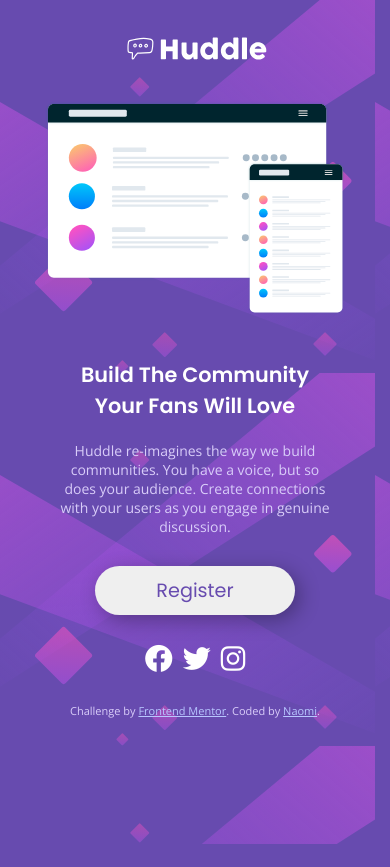
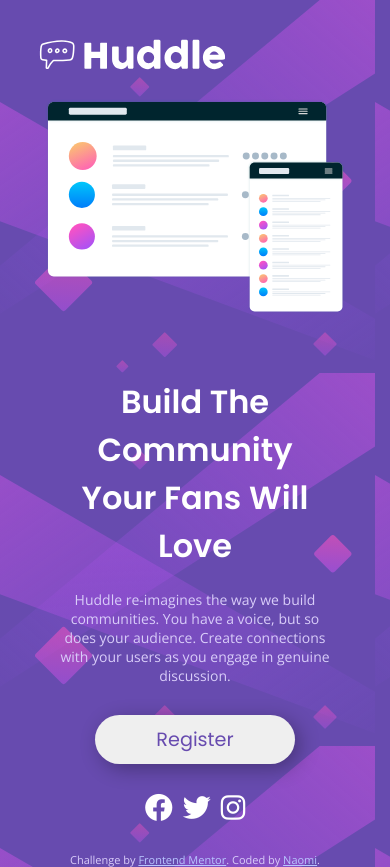
Before and after one commit to naomichoe/huddle-landing, a plain HTML site: page index.html in a window 390 px wide. Before the commit the page ends 844 px from the top, so only its background shows below. Drawn offline with nearby package versions, Linux system fonts and the light colour scheme.

Commit message:
Added a new media query

```diff
--- a/style.css
+++ b/style.css
@@ -23,7 +23,7 @@ body {
     color: #fff;
     font-family: 'Open Sans', sans-serif;
     font-weight: 400;
-    font-size: 16px;
+    font-size: 18px;
 }
 
 h1 {
@@ -48,8 +48,8 @@ button {
     border-radius: 50px;
     border: none;
     margin-top: 30px;
-    width: 40%;
-    padding: 20px 0;
+    width: 200px;
+    padding: 10px;
     font-size: 1.2rem;
     box-shadow: 5px 5px 20px rgba(0, 0, 0, 0.3);
 }
@@ -73,6 +73,7 @@ header {
     display: flex;
     justify-content: center;
     align-items: center;
+    gap: 20px;
     margin: 20px 60px;
 }
 
@@ -83,7 +84,6 @@ header {
 .right {
     flex: 0 0 45%;
     align-self: flex-start;
-    padding-left: 20px;
 }
 
 nav {
@@ -112,16 +112,8 @@ i {
         max-width: 100%;
     }
 
-    /* .left {
-        flex: 50%;
-    }
-
-    .right {
-        flex: 50%;
-    } */
-
     div > img {
-        max-width: 300px;
+        width: 300px;
     }
 
     body {
@@ -130,7 +122,11 @@ i {
     }
 
     header {
-        margin: 30px 0;
+        display: flex;
+        justify-content: flex-start;
+        align-items: center;
+        margin-top: 30px;
+        margin-left: 30px;
     }
 
     header > img {
@@ -146,11 +142,6 @@ i {
         margin-top: 20px;
     }
 
-    button {
-        width: 200px;
-        padding: 10px ;
-    }
-
     nav {
         display: flex;
         justify-content: center;
@@ -164,7 +155,17 @@ i {
 }
 
 @media screen and (max-width: 1200px) {
+    div > img {
+        max-width: 500px;
+    }
 
+    header > img {
+        width: 200px;
+    }
+
+    h1 {
+        font-size: 2rem;
+    }
 }
 
 /*Given style from FM for the footer*/
```
